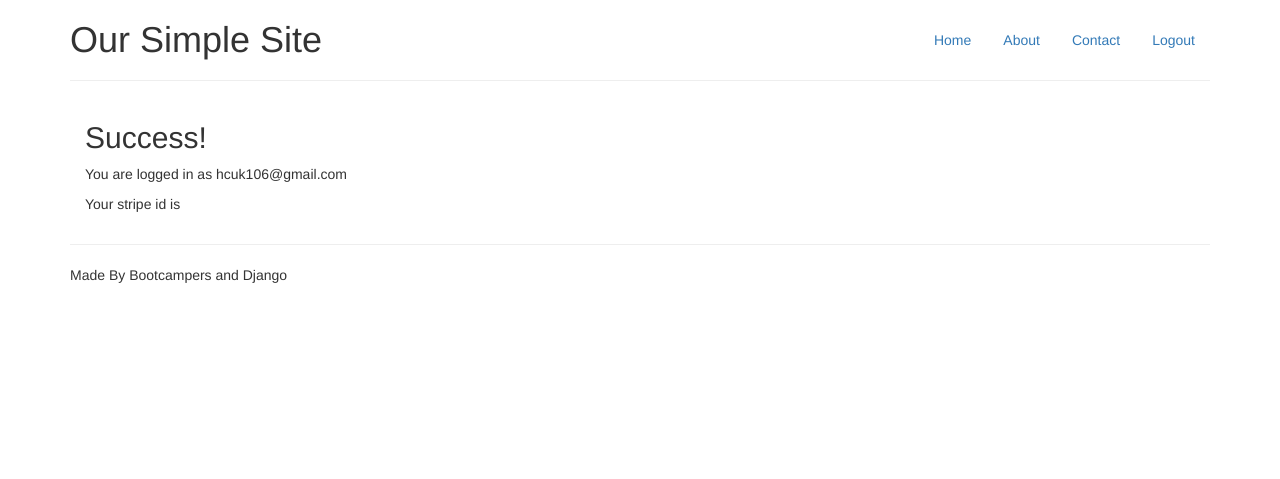
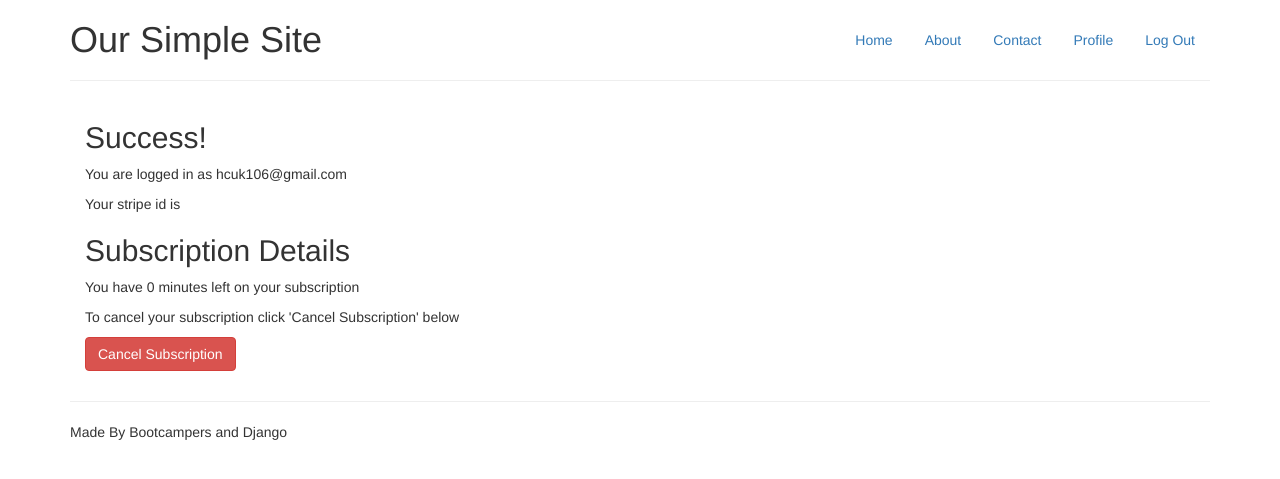
Before and after one commit to hcurtis1/Stream_3, a Django app: page /profile/ in a window 1280 px wide. Shown: the top 479 px of the page. Run offline with Django 3.2, Linux system fonts and the light colour scheme; a user stored in the database is signed in; some libraries are stand-ins or nearby versions.

Commit message:
Templates adjusted for profile page w/cancel sub

```diff
--- a/we_are_social/templates/base.html
+++ b/we_are_social/templates/base.html
@@ -19,11 +19,12 @@
            <li><a href="/">Home</a></li>
            <li><a href="/pages/about/">About</a></li>
            <li><a href="#">Contact</a></li>
-           {% if user.is_authenticated %}
-               <li><a href="{% url 'logout' %}">Logout</a></li>
-           {% else %}
-                <li><a href="{% url 'login' %}">Login</a></li>
+            {% if user.is_authenticated %}
+                <li><a href="{% url 'profile' %}">Profile</a></li>
+                <li><a href="{% url 'logout' %}">Log Out</a></li>
+            {% else %}
                 <li><a href="{% url 'register' %}">Register</a></li>
+                <li><a href="{% url 'login' %}">Log In</a></li>
            {% endif %}
        </ul>
        <h1><span class="fui-settings-16 muted">Our Simple Site</span></h1>
--- a/we_are_social/templates/profile.html
+++ b/we_are_social/templates/profile.html
@@ -3,4 +3,20 @@
     <h2>Success!</h2>
     <p>You are logged in as {{ user.email }} </p>
     <p>Your stripe id is {{ user.stripe_id }} </p>
+    <h2>Subscription Details</h2>
+    <p>You have {{ user.subscription_end|timeuntil}} left on your subscription</p>
+    <p>To cancel your subscription click 'Cancel Subscription' below</p>
+    <p>
+        <a href="{% url "cancel_subscription" %}"
+           onclick="return cancelSubscriptionCheck();"
+           class="btn btn-danger">Cancel Subscription</a>
+    </p>
+    <script type="text/javascript">
+        function cancelSubscriptionCheck() {
+            if (confirm('Are you sure you want to cancel?')) {
+                return true;
+            }
+            return false;
+        }
+    </script>
 {% endblock %}
```
